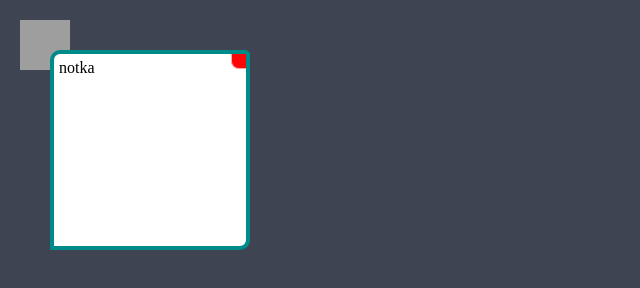
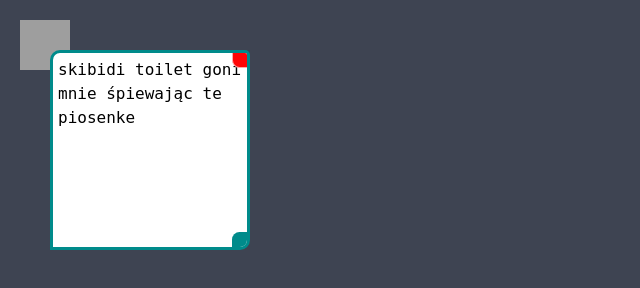
Before and after one commit to MrHid3/freakorifero, a website built with Vite: page index.html in a window 1280 px wide. Shown: the whole page, without its empty margins (0-640 px from the left). Built offline with nearby package versions, Linux system fonts and the light colour scheme; grey boxes are pictures that could not be loaded.

Commit message:
stretching jest G

```diff
--- a/src/Bigos.ts
+++ b/src/Bigos.ts
@@ -29,7 +29,7 @@ export class Bigos {
         let y = this.defaulty;
         let height = this.defaultheight;
         let width = this.defaultheight;
-        this.notes.push(new Gulasz(id, x, y, width, height, "notka", this.context))
+        this.notes.push(new Gulasz(id, x, y, width, height, "skibidi toilet goni mnie śpiewając te piosenke", this.context))
     }
 
     test(){
--- a/src/Gulasz.ts
+++ b/src/Gulasz.ts
@@ -12,6 +12,7 @@ export class Gulasz {
     prevPosX: number;
     prevPosY: number;
     draggable: boolean;
+    resizable: boolean;
 
     constructor(id: number, x: number, y: number, width: number, height: number, content: string, context: HTMLElement) {
         this.id = id;
@@ -27,6 +28,7 @@ export class Gulasz {
         this.prevPosX = 0;
         this.prevPosY = 0;
         this.draggable = false;
+        this.resizable = false;
         this.create();
     }
 
@@ -41,6 +43,7 @@ export class Gulasz {
 
         this.ragDoll()
         this.starDestroyer();
+        this.coloseum();
     }
 
     ragDoll(){
@@ -48,19 +51,28 @@ export class Gulasz {
             this.draggable = true;
             this.prevPosX = e.clientX;
             this.prevPosY = e.clientY;
+            this.div.classList.add("unselectable")
             document.addEventListener("mouseup", () => {
                 this.draggable = false;
+                this.resizable = false;
+                this.div.classList.remove("unselectable");
             })
             document.addEventListener("mousemove", (e) => {
-                if(!this.draggable) return;
                 this.currentPosX = this.prevPosX - e.clientX;
                 this.currentPosY = this.prevPosY - e.clientY;
                 this.prevPosX = e.clientX;
                 this.prevPosY = e.clientY;
-                this.div.style.top = (this.div.offsetTop - this.currentPosY) + 'px';
-                this.div.style.left = (this.div.offsetLeft - this.currentPosX) + 'px';
+                if (this.draggable && !this.resizable) {
+                    this.div.style.top = (this.div.offsetTop - this.currentPosY) + 'px';
+                    this.div.style.left = (this.div.offsetLeft - this.currentPosX) + 'px';
+                } else if (this.resizable){
+                    this.div.style.width = (this.div.offsetWidth - this.currentPosX) + 'px';
+                    let min = (Math.ceil(this.content.length * 16 / this.div.offsetWidth)) * 24;
+                    this.div.style.height = Math.max(this.div.offsetHeight - this.currentPosY, min) + 'px';
+                }
             })
         })
+
         this.context.appendChild(this.div);
     }
 
@@ -72,4 +84,14 @@ export class Gulasz {
         })
         this.div.appendChild(div);
     }
+
+    coloseum(){
+        let div = document.createElement("div");
+        div.classList.add("rome");
+        div.addEventListener("mousedown", () => {
+            this.resizable = true;
+            this.draggable = false;
+        })
+        this.div.appendChild(div);
+    }
 }
--- a/src/style.css
+++ b/src/style.css
@@ -2,6 +2,9 @@
     box-sizing: border-box;
     margin: 0;
     padding: 0;
+    font-family: "DejaVu Sans Mono", monospace;
+    font-size: 16px;
+    line-height: 1.5;
 }
 
 body{
@@ -9,15 +12,19 @@ body{
 }
 
 .gulasz{
-    border: 4px solid darkcyan;
+    border: 3px solid darkcyan;
     position: fixed;
     background-color: white;
     border-radius: 10px 5px 10px 0;
     padding: 5px;
-
+    overflow: hidden;
+    min-width: min-content !important;
+    min-height: min-content !important;
+    text-wrap: wrap;
+    display: inline-block;
 }
 
-.gulasz:hover{
+.gulasz:hover:not(:has(.detroit:hover)){
     border: 3px solid cyan;
     z-index: 100;
 }
@@ -48,8 +55,24 @@ body{
 }
 
 .detroit:hover{
-    width: 35px;
-    height: 35px;
     background-color: #ff0000;
     border-color: #ff0000;
 }
+
+.rome{
+    position: absolute;
+    bottom: 0;
+    right: 0;
+    width: 15px;
+    height: 15px;
+    background-color: darkcyan;
+    border-radius: 50% 0 0 0;
+}
+
+.rome:hover{
+    background-color: cyan;
+}
+
+.unselectable{
+    user-select: none;
+}
```
